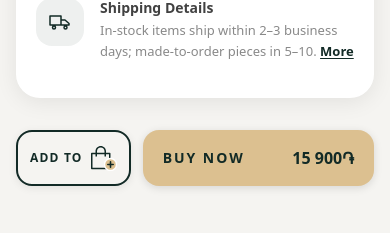
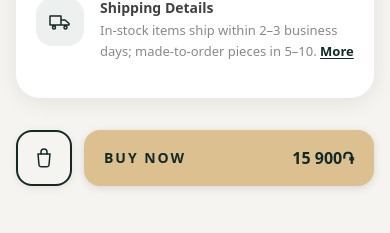
Before and after one commit to Lalayan19/smokyconcepts-redesign, a Next.js app: page /products/classic-black in a window 390 px wide. Shown: the part 1174-1407 px from the top of the page. Built offline with nearby package versions, Linux system fonts and the light colour scheme; no server answers.

Commit message:
Product page: the Add to word and bag with a + only on tablet and larger, the phone has its plain bag again
Co-Authored-By: Claude Sonnet 5.5 <noreply@anthropic.com>

```diff
--- a/src/app/globals.css
+++ b/src/app/globals.css
@@ -1393,6 +1393,23 @@ body:has(.personalization-page) .site-footer {
   .product-buy {
     flex: none;
     width: calc(60% - 0.375rem);
+  }
+
+  .product-cart {
+    gap: 0.5rem;
+    padding-inline: 0.75rem;
+  }
+
+  .product-cart-icon {
+    display: none;
+  }
+
+  .product-cart-label {
+    display: inline;
+  }
+
+  .product-cart-icon-wide {
+    display: block;
   }
 
   /* The sheets of a tablet and larger are plain modals: there is no handle to pull
--- a/src/app/products/[slug]/page.tsx
+++ b/src/app/products/[slug]/page.tsx
@@ -60,9 +60,24 @@ function XIcon({ className }: { className?: string }) {
   );
 }
 
-// The bag of the header (assets/icons/bag.svg, drawn in the button's colour) with a circle with a
-// plus in it at its lower right.
+// The icon of the button on a phone: a plain bag.
 function CartIcon({ className }: { className?: string }) {
+  return (
+    <svg viewBox="0 0 24 24" fill="none" className={className} aria-hidden="true">
+      <path
+        d="M6 8h12l-1 11a2 2 0 0 1-2 1.8H9A2 2 0 0 1 7 19L6 8Z"
+        stroke="currentColor"
+        strokeWidth="1.5"
+        strokeLinejoin="round"
+      />
+      <path d="M9 8V6a3 3 0 0 1 6 0v2" stroke="currentColor" strokeWidth="1.5" strokeLinecap="round" />
+    </svg>
+  );
+}
+
+// The icon of the button on a tablet and larger: the bag of the header (assets/icons/bag.svg,
+// drawn in the button's colour) with a circle with a plus in it at its lower right.
+function CartPlusIcon({ className }: { className?: string }) {
   return (
     <svg viewBox="0 0 26 26" fill="none" className={className} aria-hidden="true">
       <path
@@ -274,13 +289,14 @@ export default function ProductPage() {
           <button
             type="button"
             aria-label={t("addToCart")}
-            className="product-cart flex h-14 shrink-0 items-center justify-center gap-2 rounded-2xl border-2 border-[#122a26] px-3 text-[#122a26] shadow-[0_2px_8px_rgba(0,0,0,0.08)] transition-transform active:scale-90"
+            className="product-cart flex h-14 w-14 shrink-0 items-center justify-center rounded-2xl border-2 border-[#122a26] text-[#122a26] shadow-[0_2px_8px_rgba(0,0,0,0.08)] transition-transform active:scale-90"
           >
-            {/* "Add to" at the left, the bag with a + at the right. */}
-            <span className="product-cart-label text-xs font-extrabold tracking-[0.1em] uppercase sm:text-sm sm:tracking-[0.14em]">
+            <CartIcon className="product-cart-icon h-6 w-6" />
+            {/* On a tablet and larger: "Add to" at the left, the bag with a + at the right. */}
+            <span className="product-cart-label hidden text-sm font-extrabold tracking-[0.14em] uppercase">
               {forUppercase(t("addTo"))}
             </span>
-            <CartIcon className="product-cart-icon h-[26px] w-[26px] shrink-0" />
+            <CartPlusIcon className="product-cart-icon-wide hidden h-[26px] w-[26px] shrink-0" />
           </button>
           <button
             type="button"
```
